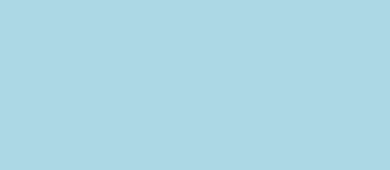
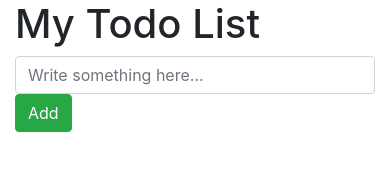
Before and after one commit to SabaNUK/To-do-list, a plain HTML site: page index.html in a window 390 px wide. Drawn offline with nearby package versions, Linux system fonts and the light colour scheme.

Commit message:
Tdo list work so far

```diff
--- a/index.html
+++ b/index.html
@@ -1,23 +1,25 @@
 <!DOCTYPE html>
-<!--[if lt IE 7]>      <html class="no-js lt-ie9 lt-ie8 lt-ie7"> <![endif]-->
-<!--[if IE 7]>         <html class="no-js lt-ie9 lt-ie8"> <![endif]-->
-<!--[if IE 8]>         <html class="no-js lt-ie9"> <![endif]-->
-<!--[if gt IE 8]><!--> <html class="no-js"> <!--<![endif]-->
-    <head>
-        <meta charset="utf-8">
-        <meta http-equiv="X-UA-Compatible" content="IE=edge">
-        <title>TO DO LIST</title>
-        <meta name="description" content="">
-        <meta name="viewport" content="width=device-width, initial-scale=1">
-        <link rel="stylesheet" href="https://stackpath.bootstrapcdn.com/bootstrap/4.3.1/css/bootstrap.min.css" integrity="sha384-ggOyR0iXCbMQv3Xipma34MD+dH/1fQ784/j6cY/iJTQUOhcWr7x9JvoRxT2MZw1T" crossorigin="anonymous">
-        <link rel="stylesheet" href="style.css">
+<html lang="en">
+<head>
+    <meta charset="UTF-8">
+    <meta name="viewport" content="width=device-width, initial-scale=1.0">
+    <meta http-equiv="X-UA-Compatible" content="ie=edge">
+    <title>My Todo List</title>
+    <link rel="stylesheet" href="https://stackpath.bootstrapcdn.com/bootstrap/4.3.1/css/bootstrap.min.css" integrity="sha384-ggOyR0iXCbMQv3Xipma34MD+dH/1fQ784/j6cY/iJTQUOhcWr7x9JvoRxT2MZw1T" crossorigin="anonymous">
+</head>
+<body>
+    <div class="container">
+        <h1>My Todo List</h1>
 
-    </head>
-    <body>
-        <!--[if lt IE 7]>
-            <p class="browsehappy">You are using an <strong>outdated</strong> browser. Please <a href="#">upgrade your browser</a> to improve your experience.</p>
-        <![endif]-->
+        <div class="row">
+         <div class="col-12 col-md-10">
+                <input class="form-control" type="text" placeholder="Write something here...">
+         </div>
+         <div class="col-12 col-md-2">
+                <button type="button" class="btn btn-success">Add</button>
+         </div>
+        </div>
+    </div>
 
-        <script src="" async defer></script>
-    </body>
+</body>
 </html>
```
